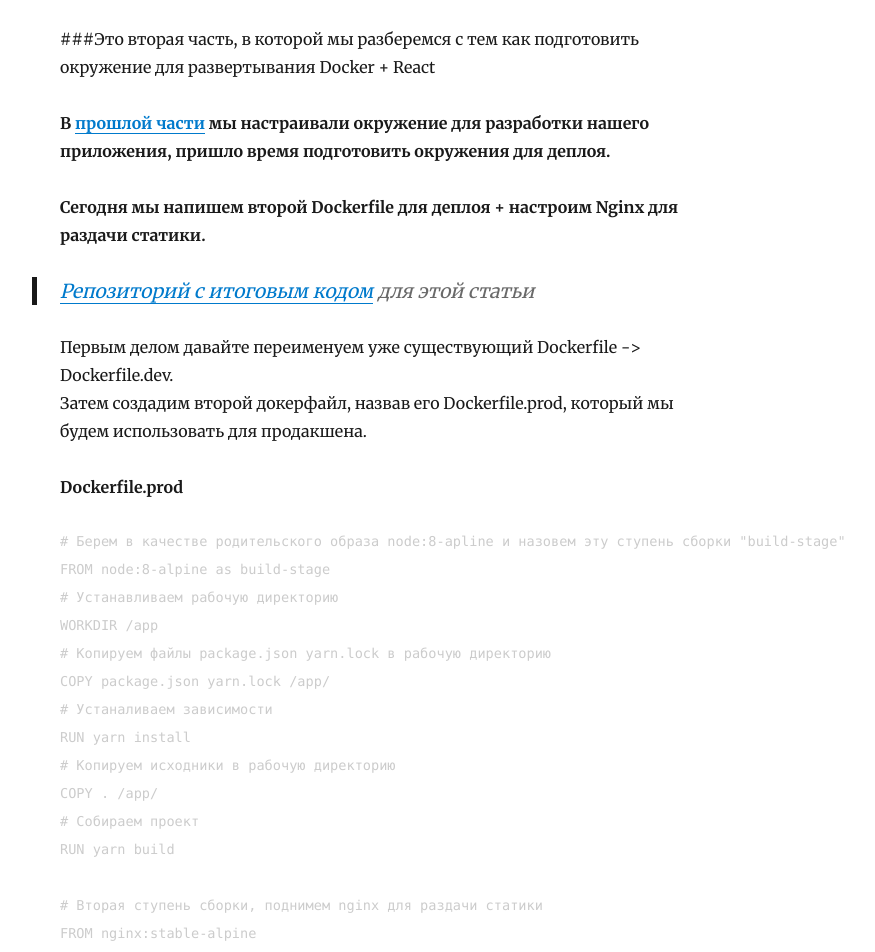
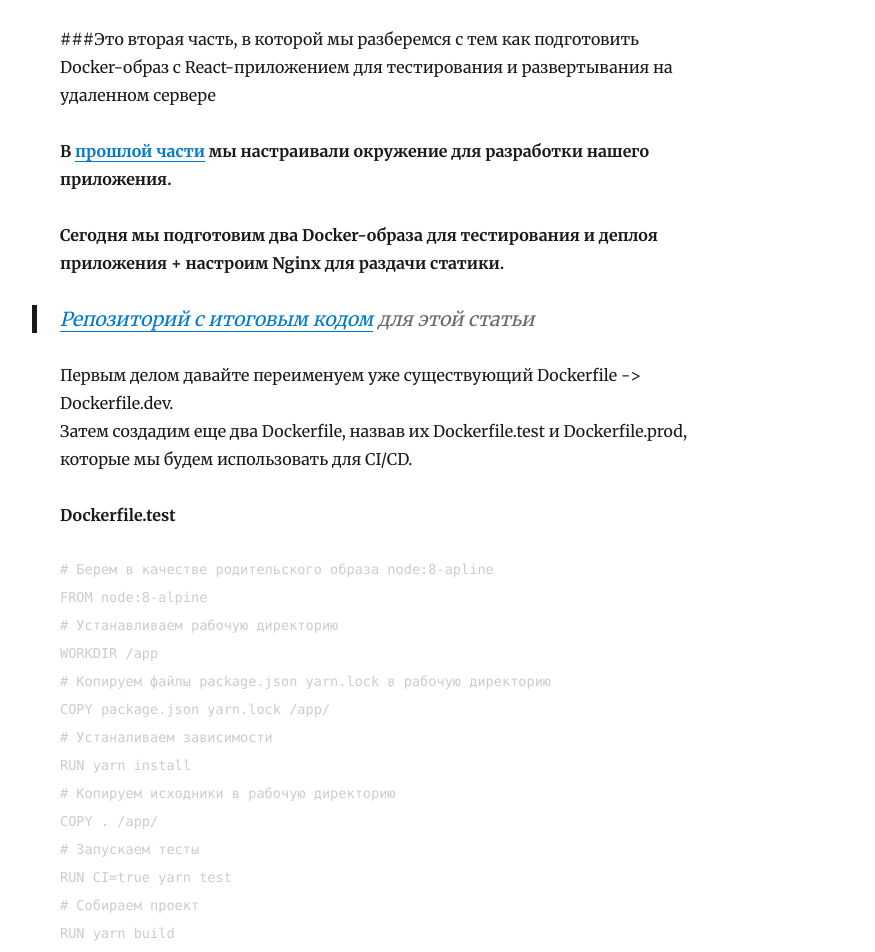
Before and after one commit to RenatRysaev/rysaev.dev, a Gatsby site: page /react-ci-cd-2/ in a window 1280 px wide. Shown: the part 302-1254 px from the top of the page, without its empty margins (265-1140 px from the left). Built offline with nearby package versions, Linux system fonts and the light colour scheme; Gatsby itself is replaced by a stand-in of ours; some packages are replaced by stand-ins of ours; code samples lack their colours.

Commit message:
Add more content in article "react-ci-cd-2"

````diff
--- a/content/blog/react-ci-cd-2/index.md
+++ b/content/blog/react-ci-cd-2/index.md
@@ -1,20 +1,38 @@
 ---
 title: Используем Docker для разработки и развертывания React-приложений. Часть 2.
 date: "2019-07-22"
-description: Готовим окружение для развертывания React-приложения с Docker.
+description: Готовим Docker-образ с React-приложением для тестирования и развертывания на удаленном сервере
 ---
 
-###Это вторая часть, в которой мы разберемся с тем как подготовить окружение для развертывания Docker + React
+###Это вторая часть, в которой мы разберемся с тем как подготовить Docker-образ с React-приложением для тестирования и развертывания на удаленном сервере
 
 <b>В [прошлой части](http://localhost:8000/react-ci-cd-1/) мы настраивали окружение для
-разработки нашего приложения, пришло время подготовить окружения для деплоя.</b>
+разработки нашего приложения.</b>
 
-<b>Сегодня мы напишем второй Dockerfile для деплоя + настроим Nginx для раздачи статики.</b>
+<b>Сегодня мы подготовим два Docker-образа для тестирования и деплоя приложения + настроим Nginx для раздачи статики.</b>
 
 > [Репозиторий с итоговым кодом](https://github.com/RenatRysaev/dockerized-react/tree/react-ci-cd-2) для этой статьи
 
 Первым делом давайте переименуем уже существующий Dockerfile -> Dockerfile.dev.
-Затем создадим второй докерфайл, назвав его Dockerfile.prod, который мы будем использовать для продакшена.
+Затем создадим еще два Dockerfile, назвав их Dockerfile.test и Dockerfile.prod, которые мы будем использовать для CI/CD.
+
+<b>Dockerfile.test</b>
+```dockerfile
+# Берем в качестве родительского образа node:8-apline
+FROM node:8-alpine
+# Устанавливаем рабочую директорию
+WORKDIR /app
+# Копируем файлы package.json yarn.lock в рабочую директорию
+COPY package.json yarn.lock /app/
+# Устаналиваем зависимости
+RUN yarn install
+# Копируем исходники в рабочую директорию
+COPY . /app/
+# Запускаем тесты
+RUN CI=true yarn test
+# Собираем проект
+RUN yarn build
+```
 
 <b>Dockerfile.prod</b>
 ```dockerfile
@@ -83,7 +101,13 @@ http {
 
 ### Собираем образ и запускаем контейнер
 
-Для того, чтобы собрать образ выполните:
+Сборка образа для тестирования:
+
+```bash
+docker build -t dockerized-react:test -f Dockerfile.test .
+```
+
+Сборка образа для продакшена:
 
 ```bash
 docker build -t dockerized-react:prod -f Dockerfile.prod .
@@ -97,7 +121,12 @@ docker run -it -p 80:80 dockerized-react:prod
 
 Откройте [localhost](http://localhost/)
 
-Готово, теперь мы имеем контейнер с Nginx, который умеет раздавать сборку нашего приложения.
+Теперь мы имеем контейнер с Nginx, который умеет раздавать сборку нашего приложения.
+
+<b>В итоге мы имеем три Docker-образа:</b>
+1) Для разработки
+2) Для тестирования
+3) Для продакшена
 
 <b>В следующей статье мы будем разбираться с тем как с помощью Jenkins развернуть Docker-контейнер
 на удаленном сервере.</b>
````
